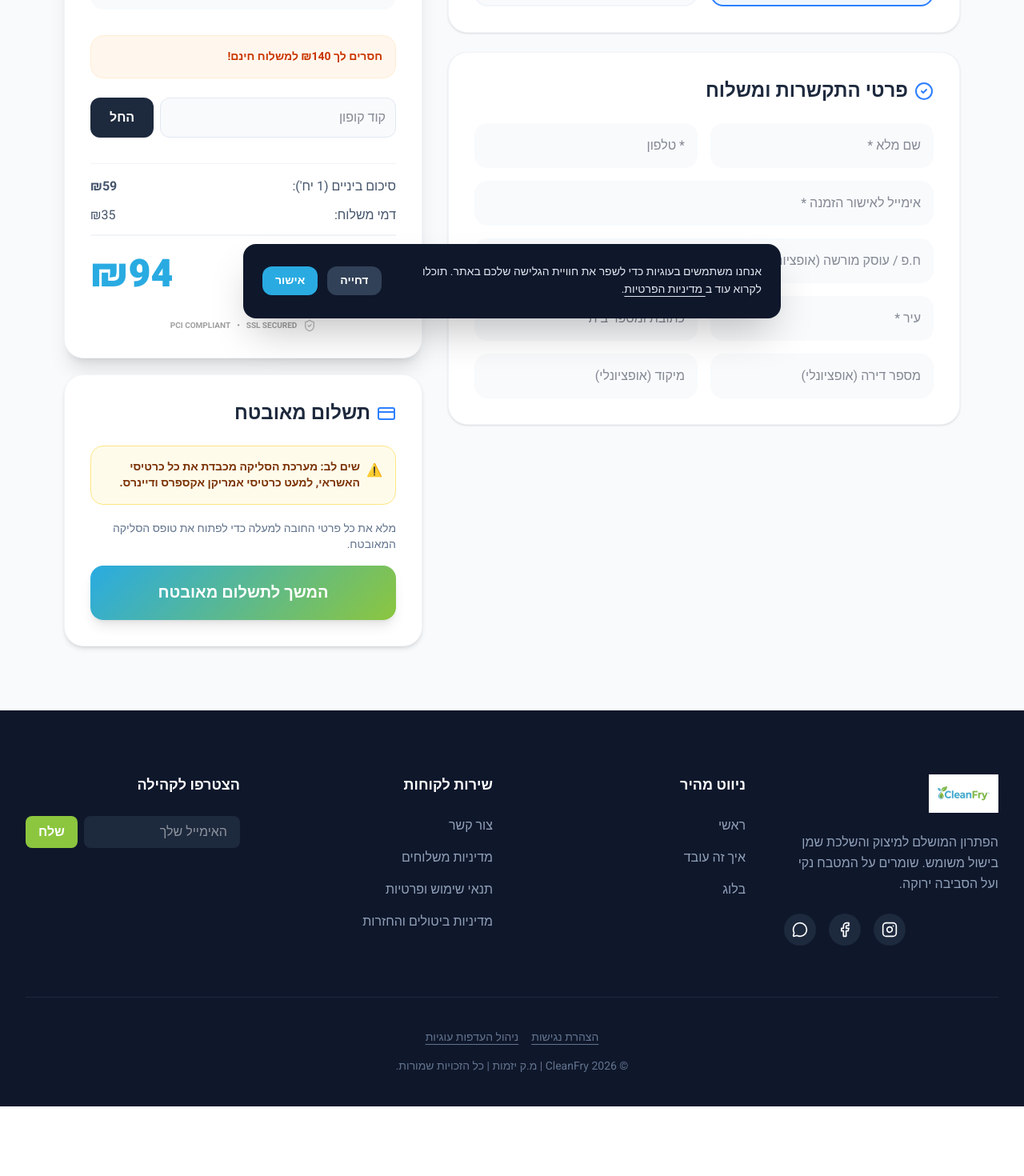
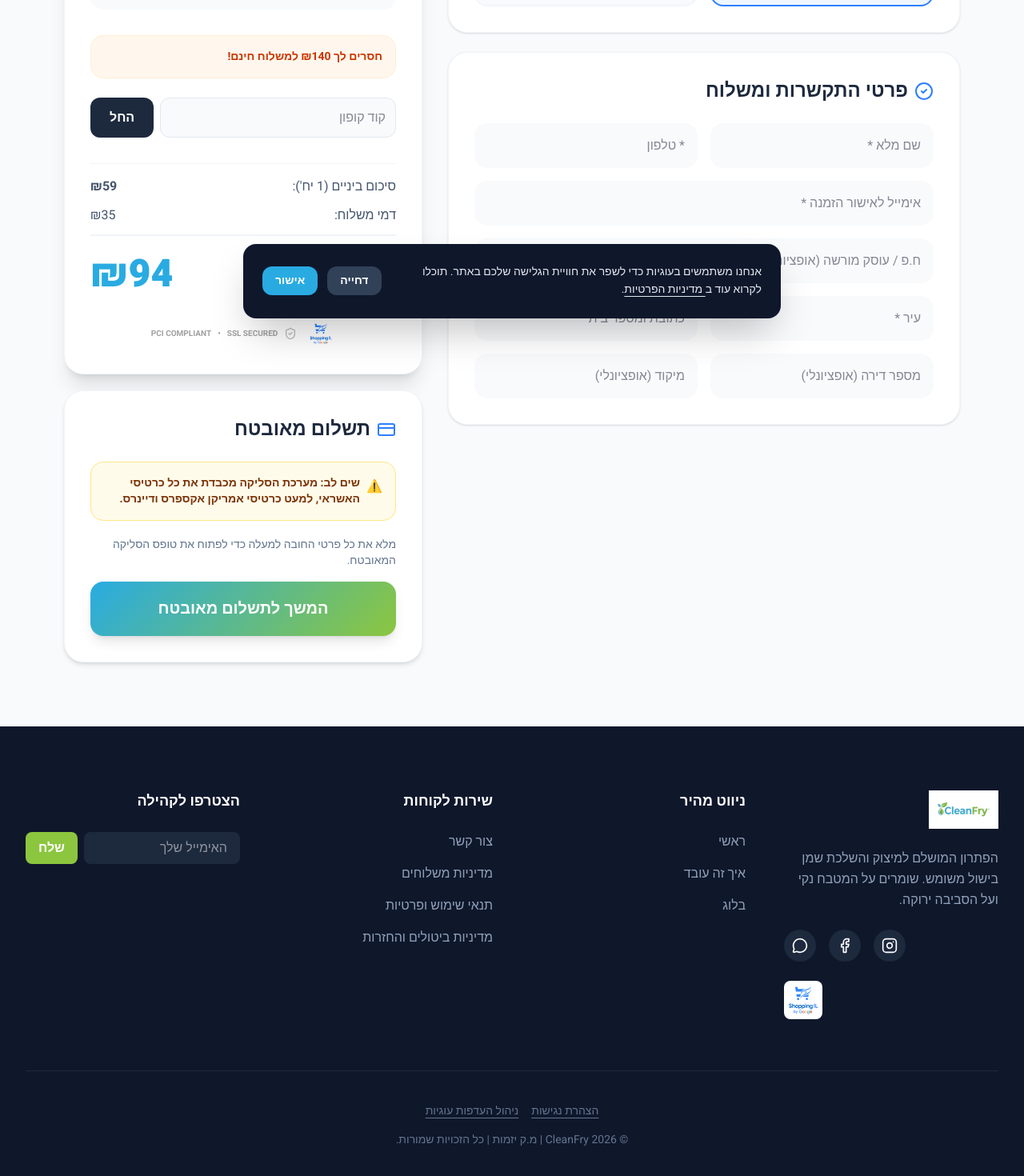
Before and after one commit to matikurland-oss/cleanfry-website, a React (Vite) app: page /checkout in a window 1280 px wide. Shown: the part 386-1856 px from the top of the page at 80% size. Before the commit the page ends 1769 px from the top, so only its background shows below. Built offline with nearby package versions, Linux system fonts and the light colour scheme.

Commit message:
Add Shopping IL trust badge to footer and checkout
Displays the official Shopping IL by Google certification badge
sitewide in the footer and next to the SSL/PCI trust row at
checkout, where it's most likely to reassure buyers before payment.

Co-Authored-By: Claude Sonnet 5 <noreply@anthropic.com>

```diff
--- a/src/App.tsx
+++ b/src/App.tsx
@@ -259,6 +259,16 @@ const Footer = () => (
             >
               <MessageCircle className="w-5 h-5" />
             </a>
+          </div>
+          <div className="flex justify-end">
+            <img
+              src="/shopping-il-badge.svg"
+              alt="Shopping IL by Google"
+              width={48}
+              height={48}
+              loading="lazy"
+              className="h-12 w-12 rounded-lg"
+            />
           </div>
         </div>
         <div>
--- a/src/CheckoutPage.tsx
+++ b/src/CheckoutPage.tsx
@@ -416,8 +416,11 @@ const CheckoutPage = () => {
                 <div className="flex flex-wrap justify-between items-end gap-y-1 pt-6 mt-2 border-t-2 border-slate-100"><span className="text-xl font-black text-slate-800">סה"כ לתשלום:</span><span className="text-brand-blue text-3xl sm:text-4xl md:text-5xl font-black tabular-nums">₪{totalPrice}</span></div>
               </div>
 
-              <div className="mt-8 flex items-center justify-center gap-2 opacity-40 grayscale text-[10px] font-bold">
-                <ShieldCheck size={16} className="text-blue-600" /><span>SSL SECURED</span><span>•</span><span>PCI COMPLIANT</span>
+              <div className="mt-8 flex items-center justify-center gap-3 text-[10px] font-bold">
+                <img src="/shopping-il-badge.svg" alt="Shopping IL by Google" width={36} height={36} loading="lazy" />
+                <div className="flex items-center gap-2 opacity-40 grayscale">
+                  <ShieldCheck size={16} className="text-blue-600" /><span>SSL SECURED</span><span>•</span><span>PCI COMPLIANT</span>
+                </div>
               </div>
             </div>
 
```
Also changed, not shown: public/shopping-il-badge.svg (added).
